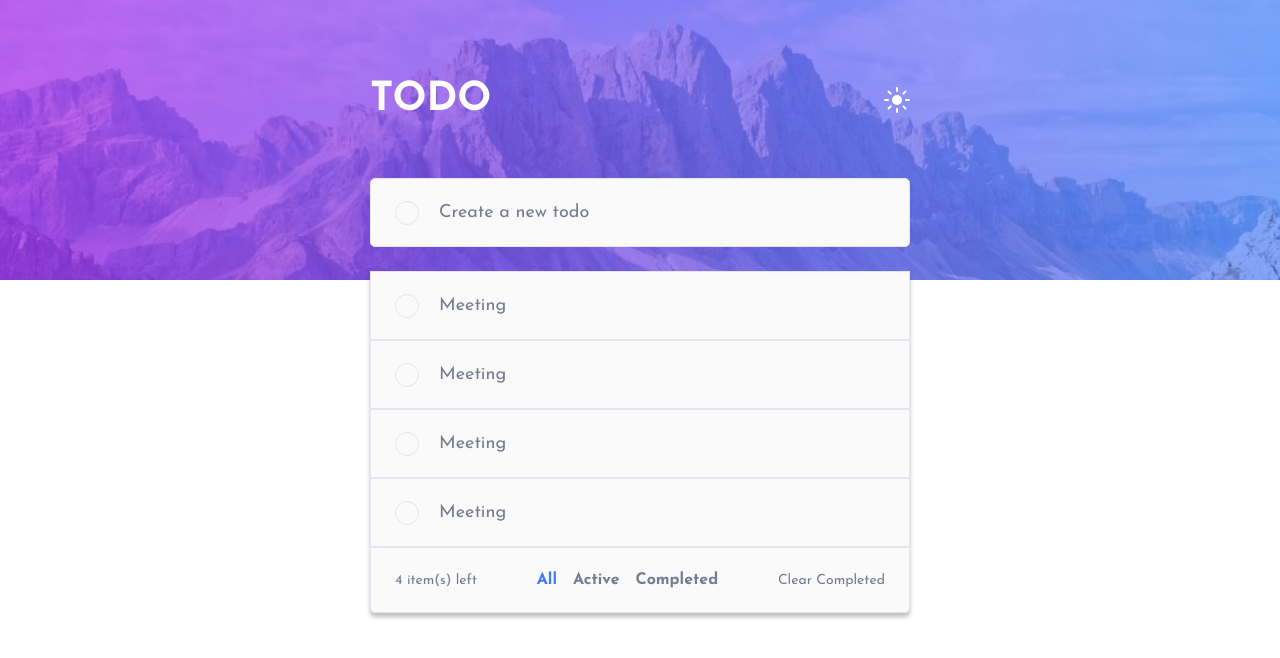
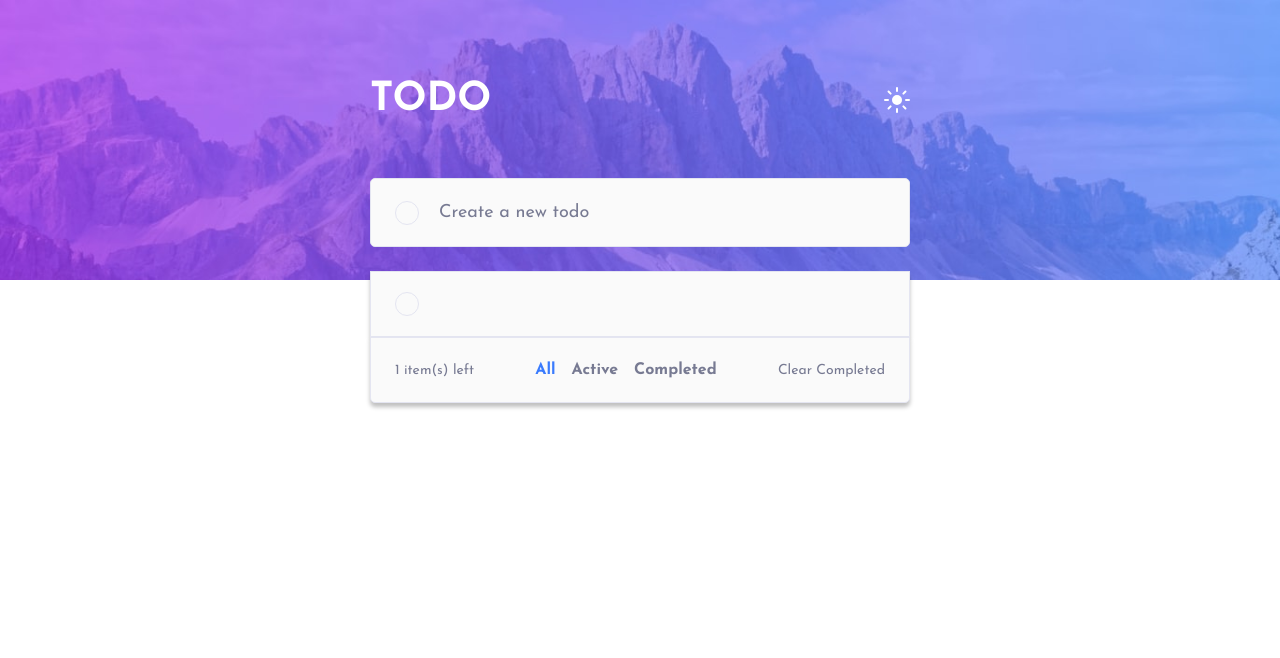
Before and after one commit to OBIDJ0N/react-to-do-app, a React (Create React App) app: page / in a window 1280 px wide. Shown: the top 658 px of the page. Built offline with nearby package versions, Linux system fonts and the light colour scheme.

Commit message:
some data changed

```diff
--- a/src/components/app/App.js
+++ b/src/components/app/App.js
@@ -18,10 +18,7 @@ class App extends Component {
     const savedData = JSON.parse(localStorage.getItem('todoList'));
     this.state = {
       data: savedData || [
-        { name: 'Meeting', completed: false, id: uuidv4() },
-        { name: 'Meeting', completed: false, id: uuidv4() },
-        { name: 'Meeting', completed: false, id: uuidv4() },
-        { name: 'Meeting', completed: false, id: uuidv4() },
+        { name: '', completed: false, id: uuidv4() },
       ],
       filter: 'All',
     };
@@ -37,7 +34,7 @@ class App extends Component {
       ({ data }) => ({
         data: [...data, newItem],
       }),
-      () => this.saveToLocalStorage(this.state.data) // Save to local storage after updating state
+      () => this.saveToLocalStorage(this.state.data)
     );
   };
 
@@ -46,7 +43,7 @@ class App extends Component {
       ({ data }) => ({
         data: data.filter((item) => item.id !== id),
       }),
-      () => this.saveToLocalStorage(this.state.data) // Save to local storage after updating state
+      () => this.saveToLocalStorage(this.state.data)
     );
   };
 
```
